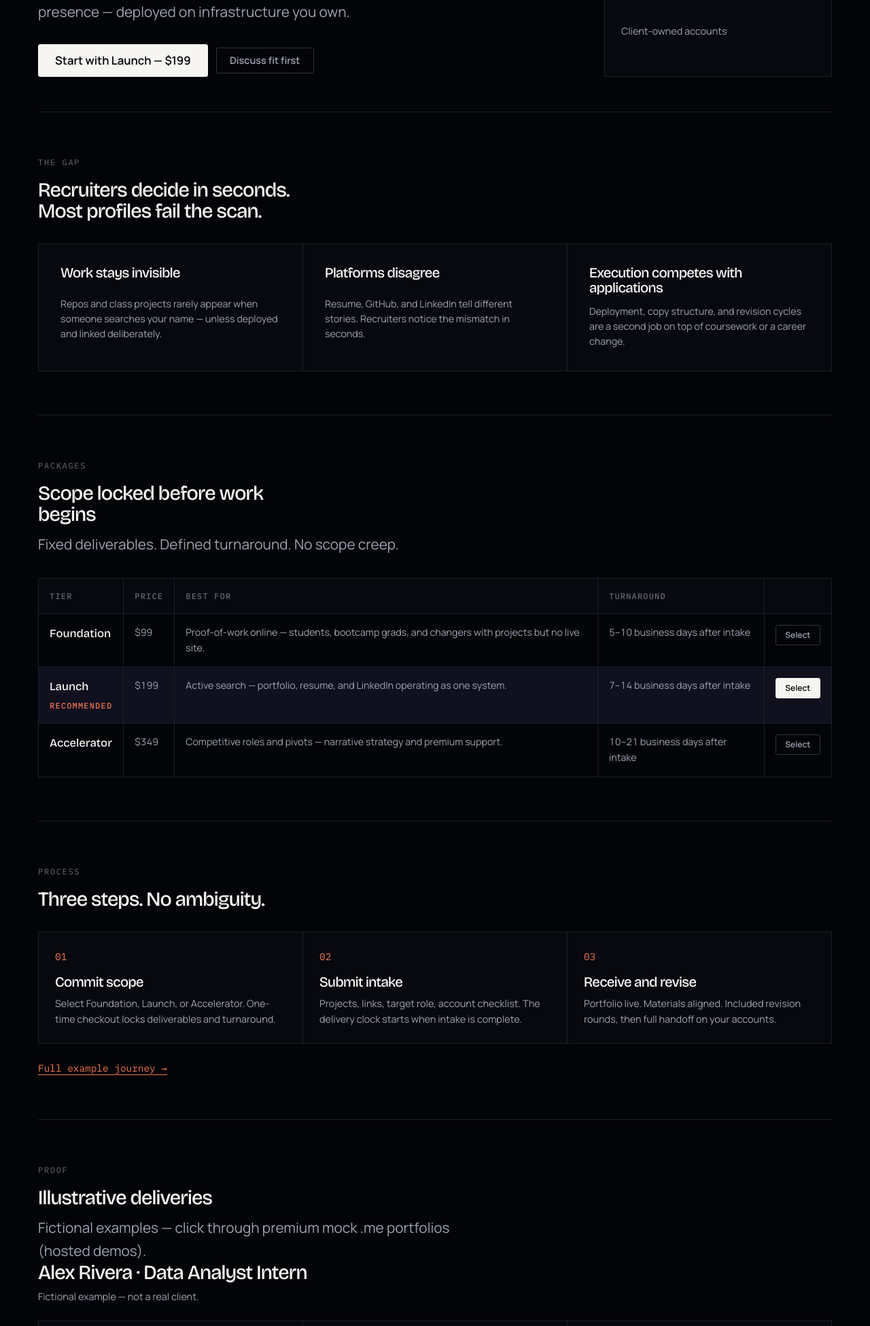
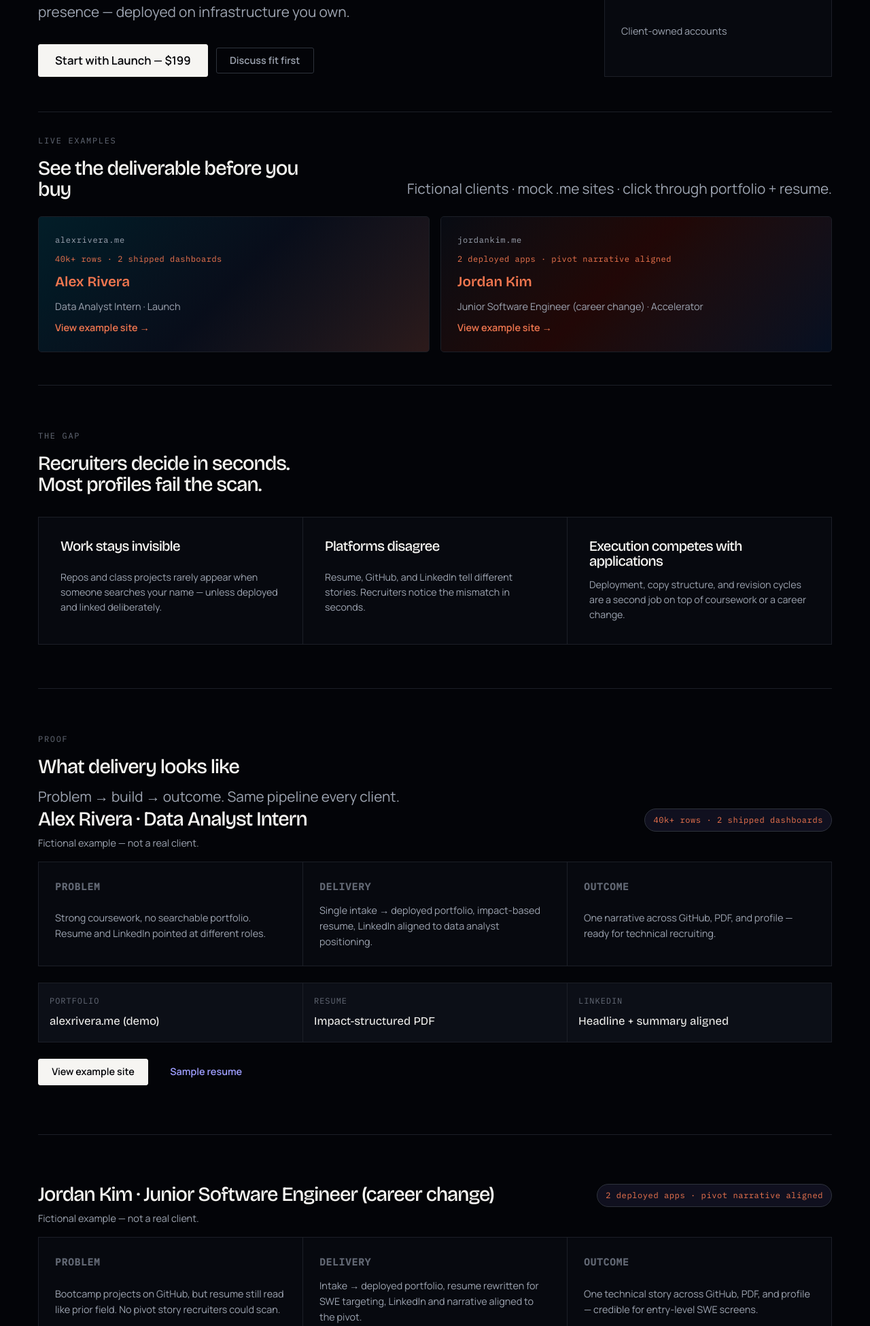
Before and after one commit to cabbageandtea/cs-os, a FastAPI app: page / in a window 1280 px wide. Shown: the part 589-2539 px from the top of the page at 68% size. Run offline with FastAPI, Linux system fonts and the light colour scheme.

Commit message:
Apply conversion placement best practices to landing and document rules.
Co-authored-by: Cursor <cursoragent@cursor.com>

```diff
--- a/app/routes/sales.py
+++ b/app/routes/sales.py
@@ -17,6 +17,7 @@ from app.health import build_status_page_context
 from app.sales_content import (
     CASE_STUDIES,
     CREDIBILITY_STATS,
+    CTA_PROOF_LINE,
     DEMO_EXAMPLE_CLIENT,
     DEMO_JOURNEY_STEPS,
     HERO_AUDIENCE,
@@ -55,6 +56,7 @@ def landing_page(request: Request):
             "value_bullets": VALUE_BULLETS,
             "process_steps": PROCESS_STEPS,
             "case_studies": CASE_STUDIES,
+            "cta_proof_line": CTA_PROOF_LINE,
             "principles": PRINCIPLES,
         },
     )
--- a/app/static/public.css
+++ b/app/static/public.css
@@ -378,6 +378,140 @@
   .process-rail p { color: var(--ink-muted); font-size: var(--text-sm); margin-block-start: var(--space-2); }
 
   .proof-disclaimer { margin-block: var(--space-2) var(--space-5); }
+
+  .band--proof-preview {
+    padding-block: var(--space-6) var(--space-7);
+    border-block-end: 1px solid var(--line);
+  }
+
+  .proof-preview-head {
+    display: flex;
+    flex-wrap: wrap;
+    align-items: end;
+    justify-content: space-between;
+    gap: var(--space-4);
+    margin-bottom: var(--space-5);
+  }
+
+  .proof-preview-grid {
+    display: grid;
+    grid-template-columns: repeat(2, 1fr);
+    gap: var(--space-4);
+  }
+
+  @media (max-width: 40rem) {
+    .proof-preview-grid { grid-template-columns: 1fr; }
+  }
+
+  .proof-preview-card {
+    display: grid;
+    gap: var(--space-2);
+    padding: var(--space-5);
+    border-radius: calc(var(--radius) + 2px);
+    border: 1px solid var(--line);
+    background: var(--bg-raised);
+    text-decoration: none;
+    color: inherit;
+    min-height: 12rem;
+    transition: transform 0.25s var(--ease), border-color 0.25s, box-shadow 0.25s;
+    position: relative;
+    overflow: hidden;
+  }
+
+  .proof-preview-card::before {
+    content: "";
+    position: absolute;
+    inset: 0;
+    opacity: 0.55;
+    pointer-events: none;
+  }
+
+  .proof-preview-card--data::before {
+    background: linear-gradient(135deg, oklch(28% 0.06 220) 0%, oklch(18% 0.04 265) 50%, color-mix(in oklch, var(--accent) 35%, transparent) 100%);
+  }
+
+  .proof-preview-card--code::before {
+    background: linear-gradient(135deg, oklch(16% 0.02 265) 0%, oklch(22% 0.08 35) 45%, oklch(20% 0.06 260) 100%);
+  }
+
+  .proof-preview-card > * { position: relative; z-index: 1; }
+
+  .proof-preview-card:hover {
+    transform: translateY(-3px);
+    border-color: var(--line-strong);
+    box-shadow: 0 20px 60px rgba(0, 0, 0, 0.35);
+  }
+
+  .proof-preview-domain {
+    font-family: var(--font-mono);
+    font-size: var(--text-xs);
+    letter-spacing: 0.06em;
+    color: var(--ink-muted);
+  }
+
+  .proof-preview-metric {
+    font-family: var(--font-mono);
+    font-size: var(--text-xs);
+    color: var(--accent-bright);
+    letter-spacing: 0.04em;
+  }
+
+  .proof-preview-name {
+    font-family: var(--font-display);
+    font-size: var(--text-lg);
+    font-weight: 600;
+  }
+
+  .proof-preview-role {
+    font-size: var(--text-sm);
+    color: var(--ink-muted);
+  }
+
+  .proof-preview-cta {
+    margin-top: auto;
+    font-size: var(--text-sm);
+    font-weight: 600;
+    color: var(--accent-bright);
+  }
+
+  .proof-case-top {
+    display: flex;
+    flex-wrap: wrap;
+    align-items: flex-start;
+    justify-content: space-between;
+    gap: var(--space-3);
+    margin-bottom: var(--space-4);
+  }
+
+  .proof-case-top h3 { margin: 0; }
+
+  .proof-case-top .proof-disclaimer { margin: var(--space-2) 0 0; }
+
+  .proof-metric-pill {
+    margin: 0;
+    font-family: var(--font-mono);
+    font-size: var(--text-xs);
+    letter-spacing: 0.05em;
+    padding: 0.4rem 0.75rem;
+    border-radius: 999px;
+    border: 1px solid var(--line-strong);
+    background: var(--accent-dim);
+    color: var(--accent-bright);
+    white-space: nowrap;
+  }
+
+  .package-proof { margin: var(--space-3) 0 0; }
+  .package-proof a { color: var(--accent-bright); font-weight: 600; text-decoration: none; }
+  .package-proof a:hover { text-decoration: underline; }
+
+  .cta-proof {
+    max-width: 42ch;
+    margin: 0 auto var(--space-5);
+    text-align: center;
+    line-height: 1.55;
+  }
+
+  .cta-proof a { color: var(--accent-bright); font-weight: 600; }
 
   .proof-case + .proof-case {
     margin-block-start: var(--space-8);
--- a/app/templates/examples/alex_rivera.html
+++ b/app/templates/examples/alex_rivera.html
@@ -44,7 +44,7 @@
           <div class="example-actions">
             <a class="example-btn example-btn-primary example-arrow" href="#projects">View my work</a>
             <a class="example-btn example-btn-secondary" href="/example/alex-rivera/resume">Resume</a>
-            <a class="example-btn example-btn-secondary" href="https://github.com" target="_blank" rel="noopener noreferrer">GitHub</a>
+            <a class="example-btn example-btn-ghost" href="https://github.com" target="_blank" rel="noopener noreferrer">GitHub</a>
           </div>
         </div>
         <div class="example-hero-visual" aria-hidden="true">
--- a/app/templates/landing.html
+++ b/app/templates/landing.html
@@ -22,6 +22,28 @@
   </aside>
 </section>
 
+{# Zone 1 — proof within first scroll: outcome + live mock, not buried at bottom #}
+<section class="band band--proof-preview" id="examples" data-reveal>
+  <div class="proof-preview-head">
+    <div>
+      <p class="section-label">Live examples</p>
+      <h2>See the deliverable before you buy</h2>
+    </div>
+    <p class="meta section-lead">Fictional clients · mock .me sites · click through portfolio + resume.</p>
+  </div>
+  <div class="proof-preview-grid">
+    {% for case_study in case_studies %}
+    <a class="proof-preview-card proof-preview-card--{{ case_study.preview_tone }}" href="{{ case_study.example_url }}" target="_blank" rel="noopener noreferrer">
+      <span class="proof-preview-domain">{{ case_study.mock_domain }}</span>
+      <span class="proof-preview-metric">{{ case_study.outcome_metric }}</span>
+      <strong class="proof-preview-name">{{ case_study.name }}</strong>
+      <span class="proof-preview-role">{{ case_study.role }} · {{ case_study.package }}</span>
+      <span class="proof-preview-cta">View example site →</span>
+    </a>
+    {% endfor %}
+  </div>
+</section>
+
 <section class="band band--signal" id="signal" data-reveal>
   <p class="section-label">The gap</p>
   <h2>Recruiters decide in seconds. Most profiles fail the scan.</h2>
@@ -33,6 +55,49 @@
     </article>
     {% endfor %}
   </div>
+</section>
+
+<section class="band band--proof" id="proof" data-reveal>
+  <p class="section-label">Proof</p>
+  <h2>What delivery looks like</h2>
+  <p class="meta section-lead">Problem → build → outcome. Same pipeline every client.</p>
+  {% for case_study in case_studies %}
+  <article class="proof-case">
+    <div class="proof-case-top">
+      <div>
+        <h3>{{ case_study.name }} · {{ case_study.role }}</h3>
+        <p class="meta proof-disclaimer">{{ case_study.disclaimer }}</p>
+      </div>
+      <p class="proof-metric-pill">{{ case_study.outcome_metric }}</p>
+    </div>
+    <div class="proof-grid">
+      <div class="proof-block">
+        <h4>Problem</h4>
+        <p>{{ case_study.problem }}</p>
+      </div>
+      <div class="proof-block">
+        <h4>Delivery</h4>
+        <p>{{ case_study.contribution }}</p>
+      </div>
+      <div class="proof-block">
+        <h4>Outcome</h4>
+        <p>{{ case_study.outcome }}</p>
+      </div>
+    </div>
+    <dl class="proof-deliverables">
+      {% for label, value in case_study.deliverables %}
+      <div>
+        <dt>{{ label }}</dt>
+        <dd>{{ value }}</dd>
+      </div>
+      {% endfor %}
+    </dl>
+    <div class="proof-actions">
+      <a href="{{ case_study.example_url }}" class="btn btn-primary" target="_blank" rel="noopener noreferrer">View example site</a>
+      <a href="{{ case_study.example_url }}/resume" class="btn btn-secondary" target="_blank" rel="noopener noreferrer">Sample resume</a>
+    </div>
+  </article>
+  {% endfor %}
 </section>
 
 <section class="band" id="packages" data-reveal>
@@ -80,6 +145,9 @@
           {% endfor %}
         </ul>
         <p class="package-meta tabular">{{ pkg.turnaround }} · {{ pkg.revision_rounds }} revision{% if pkg.revision_rounds != 1 %}s{% endif %}</p>
+        {% if pkg.featured %}
+        <p class="package-proof meta"><a href="/example/alex-rivera" target="_blank" rel="noopener noreferrer">See Launch example delivery →</a></p>
+        {% endif %}
         <a href="/checkout" class="btn {% if pkg.featured %}btn-primary{% else %}btn-ghost{% endif %} btn-block">Select {{ pkg.display_name }}</a>
       </article>
       {% endfor %}
@@ -102,45 +170,6 @@
     {% endfor %}
   </ol>
   <p class="meta band-foot"><a href="/demo" class="text-link">Full example journey →</a></p>
-</section>
-
-<section class="band band--proof" id="proof" data-reveal>
-  <p class="section-label">Proof</p>
-  <h2>Illustrative deliveries</h2>
-  <p class="meta section-lead">Fictional examples — click through premium mock .me portfolios (hosted demos).</p>
-  {% for case_study in case_studies %}
-  <article class="proof-case">
-    <h3>{{ case_study.name }} · {{ case_study.role }}</h3>
-    <p class="meta proof-disclaimer">{{ case_study.disclaimer }}</p>
-    <div class="proof-grid">
-      <div class="proof-block">
-        <h4>Problem</h4>
-        <p>{{ case_study.problem }}</p>
-      </div>
-      <div class="proof-block">
-        <h4>Delivery</h4>
-        <p>{{ case_study.contribution }}</p>
-      </div>
-      <div class="proof-block">
-        <h4>Outcome</h4>
-        <p>{{ case_study.outcome }}</p>
-      </div>
-    </div>
-    <dl class="proof-deliverables">
-      {% for label, value in case_study.deliverables %}
-      <div>
-        <dt>{{ label }}</dt>
-        <dd>{{ value }}</dd>
-      </div>
-      {% endfor %}
-    </dl>
-    <div class="proof-actions">
-      <a href="{{ case_study.example_url }}" class="btn btn-primary" target="_blank" rel="noopener noreferrer">View example site</a>
-      <a href="{{ case_study.example_url }}/resume" class="btn btn-secondary" target="_blank" rel="noopener noreferrer">Sample resume</a>
-      <span class="proof-mock-domain meta">{{ case_study.mock_domain }} · mock delivery</span>
-    </div>
-  </article>
-  {% endfor %}
 </section>
 
 <section class="band" id="principles" data-reveal>
@@ -166,9 +195,11 @@
   </div>
 </section>
 
+{# Zone 3 — proof adjacent to primary CTA #}
 <section class="band band--cta" id="cta" data-reveal>
   <h2>One intake. Coordinated output. Accounts you own.</h2>
   <p class="section-lead">Payment unlocks intake. Delivery starts when intake is complete.</p>
+  <p class="cta-proof meta">{{ cta_proof_line }} <a href="/example/alex-rivera" target="_blank" rel="noopener noreferrer">View Alex's mock site</a></p>
   <a href="/checkout" class="btn btn-primary btn-lg">Start with Launch — $199</a>
 </section>
 
```
Also changed, not shown: app/sales_content.py (+9 -0 lines), docs/PLACEMENT.md (added, +110 -0 lines), README.md.
